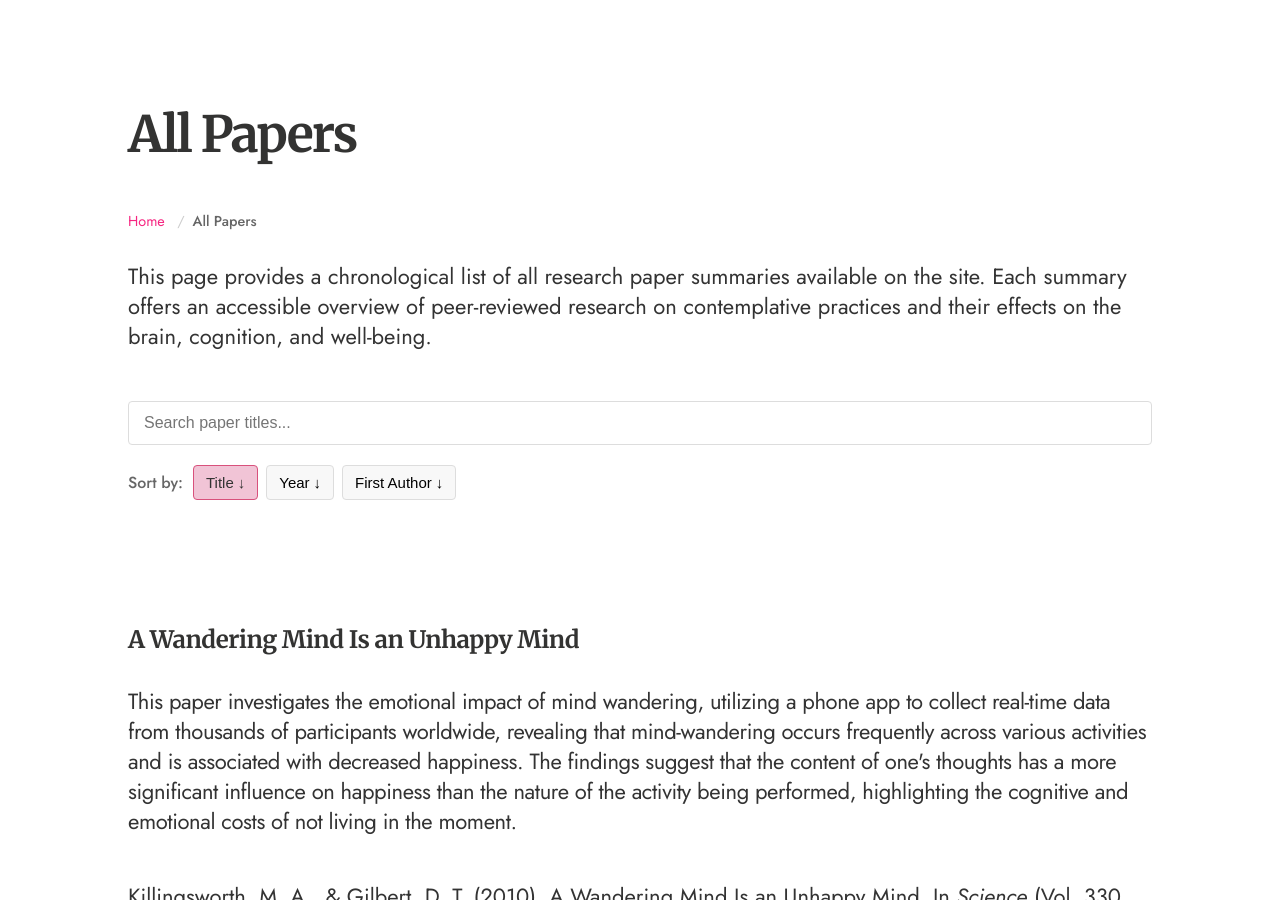
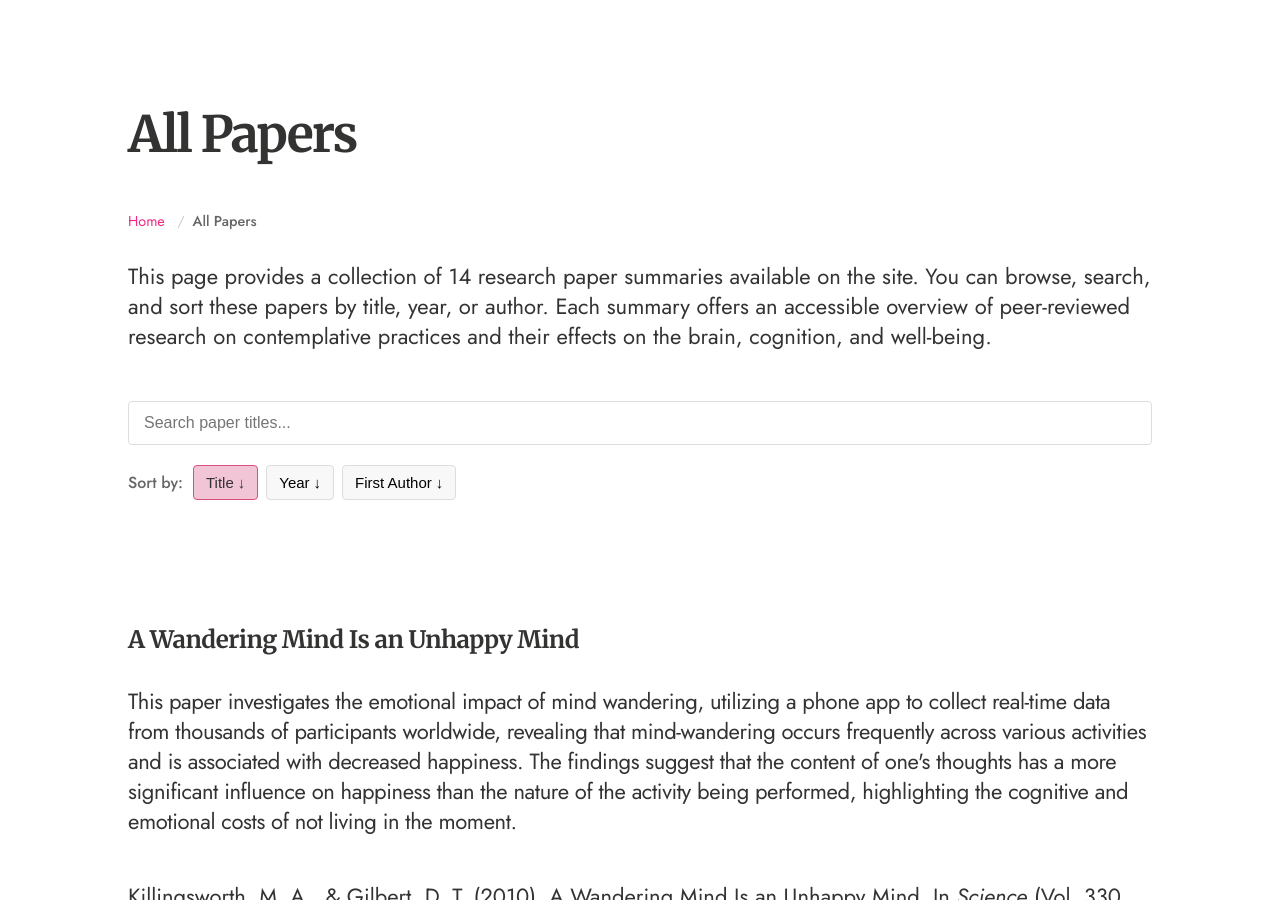
Before and after one commit to craigmbooth/contemplativeneuroscience, a Jekyll site: the page built from all-papers.md, in a window 1280 px wide and 900 px high, scrolled down 543 px. Built offline with Jekyll 4.4.1, drawn with Linux system fonts in a browser that asks for light colours; nearby versions of some CDN libraries.

Commit message:
Updates to all papers page functionality

```diff
--- a/all-papers.md
+++ b/all-papers.md
@@ -5,7 +5,7 @@ permalink: /all-papers/
 meta_description: "Complete collection of contemplative neuroscience research paper summaries. Browse all articles exploring the intersection of meditation, mindfulness, and brain science."
 ---
 
-This page provides a chronological list of all research paper summaries available on the site. Each summary offers an accessible overview of peer-reviewed research on contemplative practices and their effects on the brain, cognition, and well-being.
+This page provides a collection of {% assign post_count = site.posts | where_exp: "post", "post.path contains '_posts/'" | size %}{{ post_count }} research paper summaries available on the site. You can browse, search, and sort these papers by title, year, or author. Each summary offers an accessible overview of peer-reviewed research on contemplative practices and their effects on the brain, cognition, and well-being.
 
 <div class="search-container">
   <input type="text" id="paperSearch" class="search-input" placeholder="Search paper titles..." aria-label="Search paper titles">
--- a/index.html
+++ b/index.html
@@ -18,7 +18,7 @@ meta_description: "Contemplative Neuroscience is a curated collection of scienti
 
       <div class="content-card">
         <h2>All Papers</h2>
-        <p>View the complete collection of research paper summaries in chronological order.</p>
+        <p>Browse, search, and sort the complete collection of research paper summaries.</p>
         <a href="/all-papers" class="card-button">View All Papers</a>
       </div>
 
```
